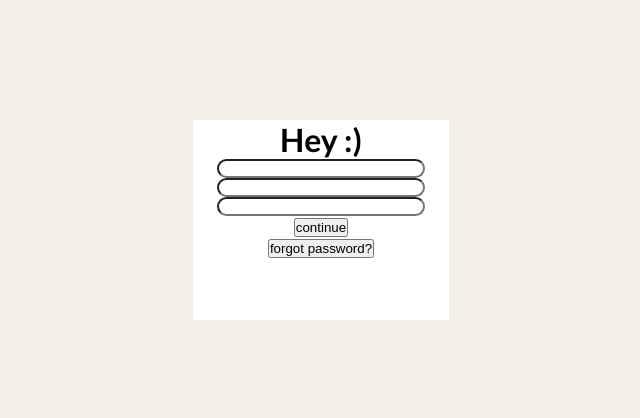
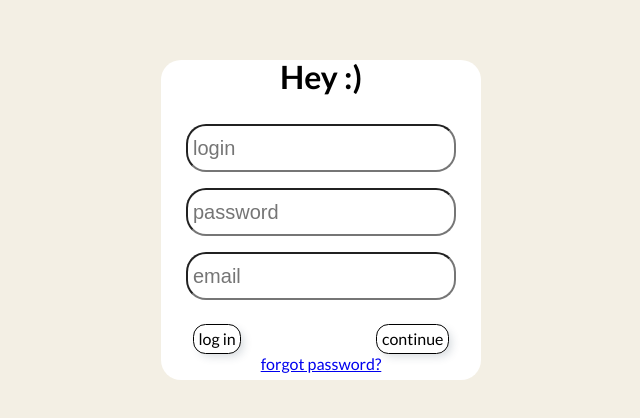
Before and after one commit to vlad424/Samyth, a React (Create React App) app: page / in a window 1280 px wide. Shown: the part 180-598 px from the top of the page, without its empty margins (319-959 px from the left). Built offline with nearby package versions, Linux system fonts and the light colour scheme.

Commit message:
reg page des ready, work on route

```diff
--- a/src/App.tsx
+++ b/src/App.tsx
@@ -11,6 +11,7 @@ function App() {
     <div className="App">
       <Routes>
         <Route path="/" element={<RegPage/>}/>
+        <Route path="*" element={<NotFoundPage/>}/>
       </Routes>
     </div>
   );
--- a/src/assets/css/app.css
+++ b/src/assets/css/app.css
@@ -2,6 +2,14 @@
     margin: 0;
     padding: 0;
     box-sizing: none;
+}
+button {
+    padding: 0;
+    border: none;
+    font: inherit;
+    color: inherit;
+    background-color: transparent;
+    cursor: pointer;
 }
 body {
     width: 100vw;
--- a/src/assets/page_css/RegPage.css
+++ b/src/assets/page_css/RegPage.css
@@ -6,32 +6,55 @@
     align-items: center;
 }
 .reg-menu {
-    width: 20%;
-    height: 25%;
+    width: 25%;
+    height: 40%;
     background-color: #fff;
+    border-radius: 20px;
     flex-direction: column;
 }
 .header-op {
     width: 100%;
+    height: 10%;
     display: flex;
     justify-content: center;
     align-items: center;
 }
 .main_op {
     width: 100%;
+    height: 60%;
     display: flex;
     align-items: center;
     flex-direction: column;
+    margin-top: 5%;
 }
 .main-op-input {
     width: 80%;
     height: 20%;
     border-radius: 20px;
+    margin-top: 5%;
+    padding: 5px;
+    font-size: 20px;
 }
 .footer-op {
-    width: 100%;
+    width: 80%;
+    height: 20%;
     display: flex;
     justify-content: center;
     align-items: center;
     flex-direction: column;
+    margin-top: 5%;
+    margin-left: 10%;
+    margin-right: 10%;
 }
+.footer-upper {
+    width: 100%;
+    display: flex;
+    flex-direction: row;
+    justify-content: space-between;
+}
+.continue {
+    padding: 4.5px;
+    border: 1px solid #000;
+    border-radius: 12.5px;
+    box-shadow: 4px 4px 10px -2px rgba(34, 60, 80, 0.2);
+}
--- a/src/pages/RegPage.tsx
+++ b/src/pages/RegPage.tsx
@@ -1,4 +1,5 @@
 import React from 'react';
+import { Link } from 'react-router-dom';
 
 import '../assets/page_css/RegPage.css'
 
@@ -10,19 +11,34 @@ const RegPage = () => {
                     <h1 className="h1">Hey :)</h1>
                 </span>
                 <span className="main_op">
-                    <input type="text" className="main-op-input" />
-                    <input type="text" className="main-op-input" />
-                    <input type="text" className="main-op-input" />
+                    <input
+                        type="text"
+                        className="main-op-input"
+                        placeholder='login'
+                    />
+                    <input
+                        type="password"
+                        className="main-op-input"
+                        placeholder='password'
+                    />
+                    <input
+                        type="text"
+                        className="main-op-input"
+                        placeholder='email'
+                    />
                 </span>
                 <span className="footer-op">
                     <span className="footer-upper">
+                        <button className="continue">
+                            log in
+                        </button>
                         <button className="continue">
                             continue
                         </button>
                     </span>
                     <span className="footer-down">
                         <button className="forgot">
-                            forgot password?
+                            <Link to="/">forgot password?</Link>
                         </button>
                     </span>
                 </span>
```
